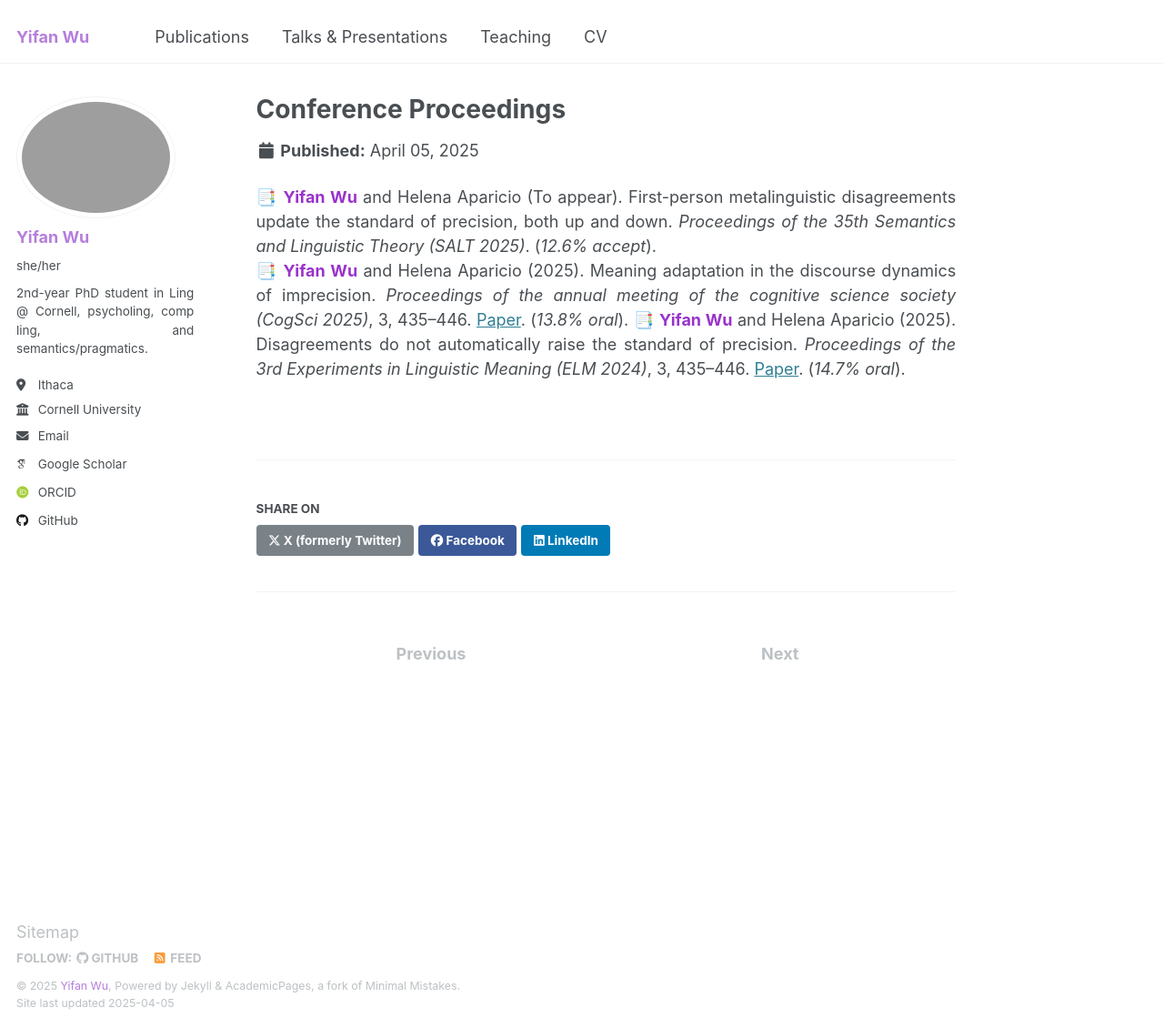
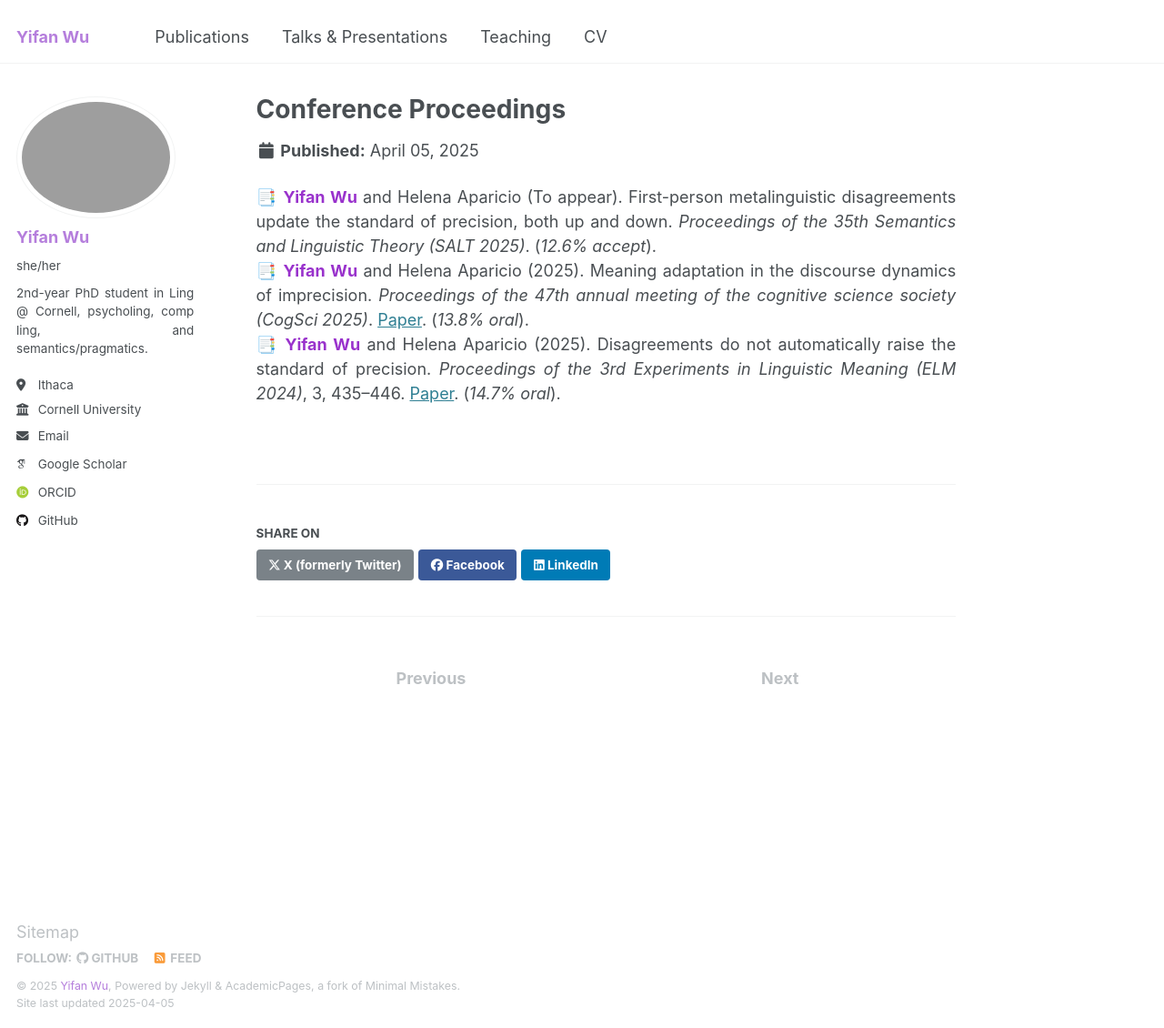
Before and after one commit to lynn-yifanwu-ling/lynn-yifanwu-ling.github.io, a Jekyll site: the page built from _publications/2_conference proceedings.md, in a window 1280 px wide and 1130 px high. Shown: the whole window at 91% size. Built offline with Jekyll 4.4.1, drawn with Linux system fonts in a browser that asks for light colours; emoji names are drawn with the system emoji font; some web fonts are replaced.

Commit message:
Update 2_conference proceedings.md

```diff
--- a/_publications/2_conference proceedings.md
+++ b/_publications/2_conference proceedings.md
@@ -6,6 +6,6 @@ type: "Publication"
 ---
 
 :bookmark_tabs: **<span style="color: #9932CC;">Yifan Wu</span>** and Helena Aparicio (To appear). First-person metalinguistic disagreements update the standard of precision, both up and down. *Proceedings of the 35th Semantics and Linguistic Theory (SALT 2025)*. (*12.6% accept*). <br>
-:bookmark_tabs: **<span style="color: #9932CC;">Yifan Wu</span>** and Helena Aparicio (2025). Meaning adaptation in the discourse dynamics of imprecision. *Proceedings of the annual meeting of the cognitive science
-society (CogSci 2025)*, 3, 435--446. [Paper](). (*13.8% oral*).
+:bookmark_tabs: **<span style="color: #9932CC;">Yifan Wu</span>** and Helena Aparicio (2025). Meaning adaptation in the discourse dynamics of imprecision. *Proceedings of the 47th annual meeting of the cognitive science
+society (CogSci 2025)*. [Paper](). (*13.8% oral*). <br>
 :bookmark_tabs: **<span style="color: #9932CC;">Yifan Wu</span>** and Helena Aparicio (2025). Disagreements do not automatically raise the standard of precision. *Proceedings of the 3rd Experiments in Linguistic Meaning (ELM 2024)*, 3, 435--446. [Paper](https://doi.org/10.3765/elm.3.5835). (*14.7% oral*).
```
